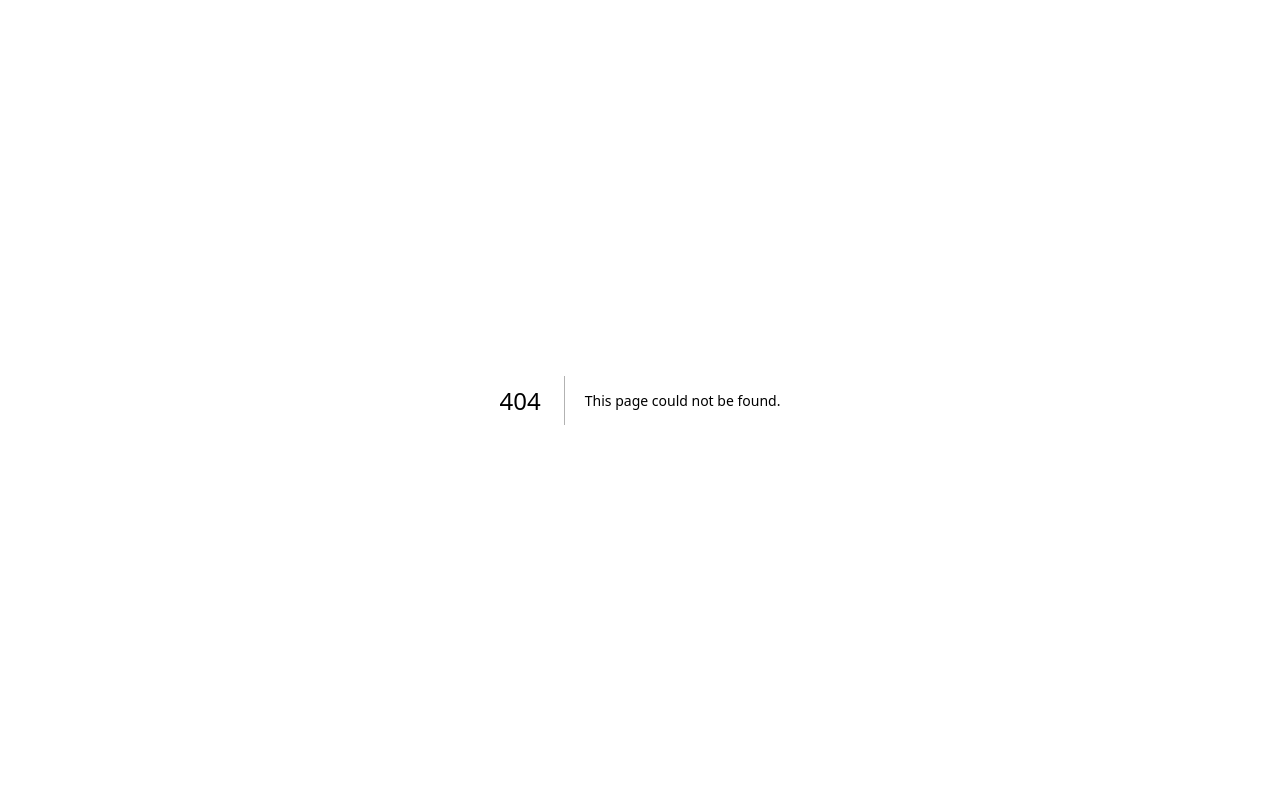
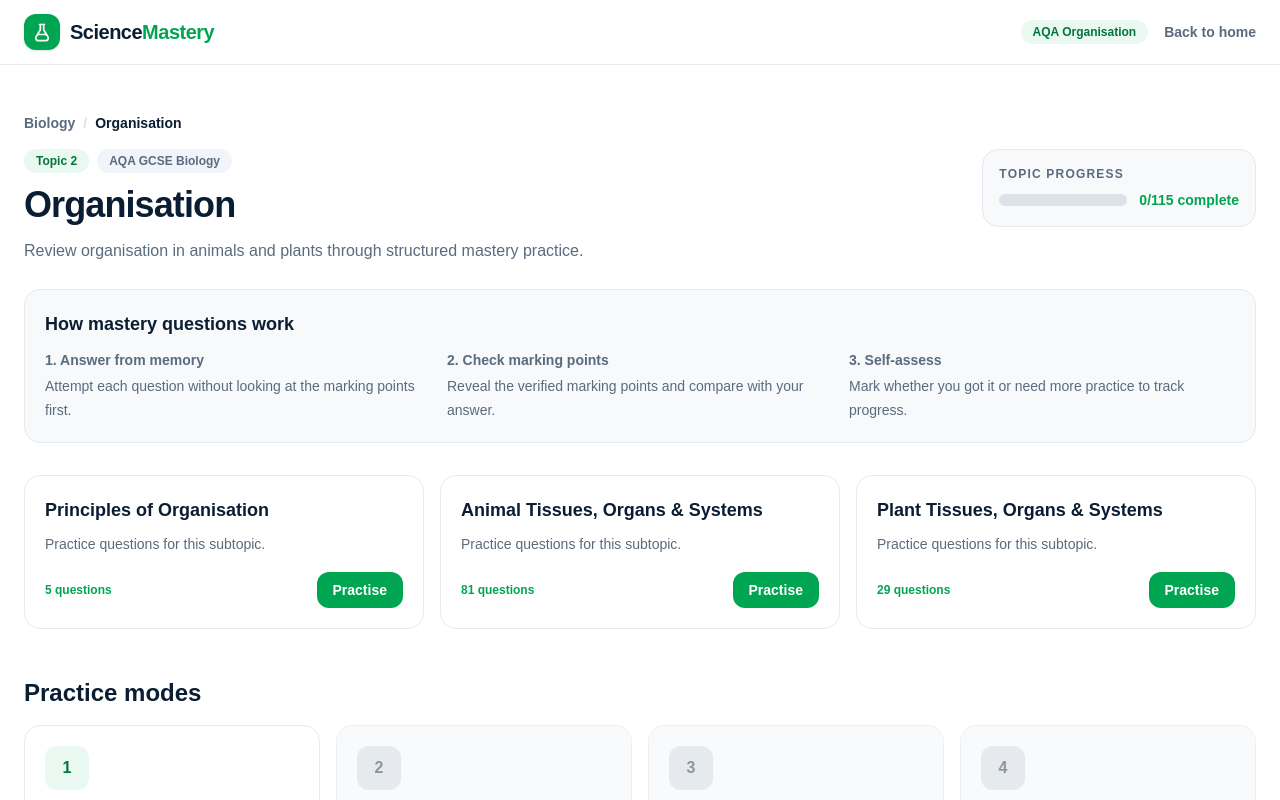
Before and after one commit to marietheresewambele-droid/ScienceMastery, a Next.js app: page /biology/organisation in a window 1280 px wide. Before the commit this address had no page. Shown: the top 800 px of the page. Built offline with nearby package versions, Linux system fonts and the light colour scheme.

Commit message:
Add organisation Biology route

```diff
--- /dev/null
+++ b/src/app/biology/organisation/page.tsx
@@ -0,0 +1,6 @@
+import BiologyTopicPage from "@/components/topic/BiologyTopicPage";
+import { organisationConfig } from "@/data/topics/organisation";
+
+export default function OrganisationPage() {
+  return <BiologyTopicPage config={organisationConfig} />;
+}
```
